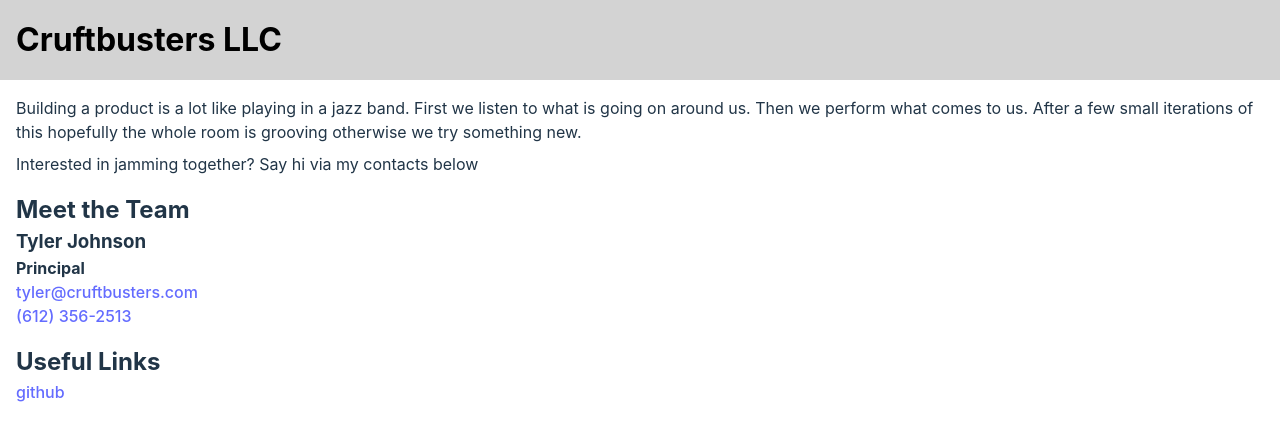
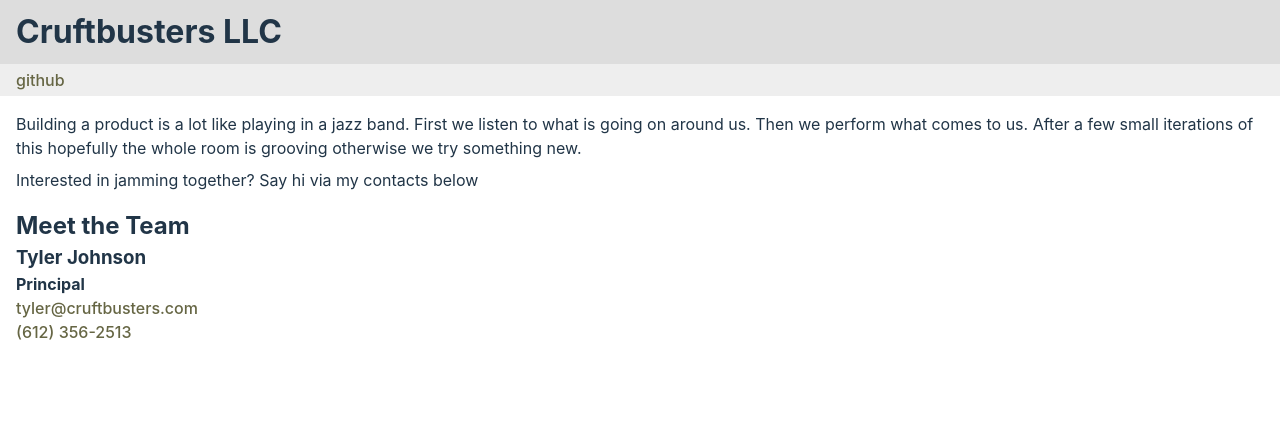
Before and after one commit to cruftbusters/devpod, a React (Vite) app in the folder apps/home/: page / in a window 1280 px wide. Shown: the top 440 px of the page. Built offline with nearby package versions, Linux system fonts and the light colour scheme.

Commit message:
hoist github link to banner and restyle dark/light mode for anchors

```diff
--- a/apps/home/src/App.tsx
+++ b/apps/home/src/App.tsx
@@ -1,8 +1,19 @@
 function App() {
   return (
     <>
-      <div className={'brand'} style={{ padding: '1em' }}>
-        <h1>Cruftbusters LLC</h1>
+      <div className={'brand'} style={{ padding: '0.5em 1em' }}>
+        <a href="/" style={{ color: 'inherit' }}>
+          <h1>Cruftbusters LLC</h1>
+        </a>
+      </div>
+      <div className={'accent'} style={{ padding: '0.25em 1em' }}>
+        <a href="https://github.com/cruftbusters">github</a>
+        <a
+          hidden={true}
+          href="https://ccfs.sos.wa.gov/#/expressAnnualReport/1593817"
+        >
+          WA UBI 604 960 276
+        </a>
       </div>
       <div style={{ margin: '1em' }}>
         <p>
@@ -24,18 +35,6 @@
           <a href="tel:+16123562513">(612) 356-2513</a>
         </div>
       </div>
-      <div style={{ margin: '1em' }}>
-        <h2>Useful Links</h2>
-        <div>
-          <a href="https://github.com/cruftbusters">github</a>
-        </div>
-        <a
-          hidden={true}
-          href="https://ccfs.sos.wa.gov/#/expressAnnualReport/1593817"
-        >
-          WA UBI 604 960 276
-        </a>
-      </div>
     </>
   )
 }
--- a/apps/home/src/index.css
+++ b/apps/home/src/index.css
@@ -13,18 +13,22 @@
   -moz-osx-font-smoothing: grayscale;
 }
 
+.accent {
+  background-color: #484848;
+}
+
 .brand {
-  background-color: dimgray;
+  background-color: #909090;
   color: white;
 }
 
 a {
   font-weight: 500;
-  color: #646cff;
+  color: #ffa;
   text-decoration: inherit;
 }
 a:hover {
-  color: #535bf2;
+  color: white;
 }
 
 body {
@@ -68,17 +72,26 @@
 @media (prefers-color-scheme: light) {
   :root {
     color: #213547;
-    background-color: #ffffff;
+    background-color: #fff;
+  }
+
+  .accent {
+    background-color: #eee;
   }
 
   .brand {
-    background-color: lightgray;
-    color: black;
+    color: #213547;
+    background-color: #ddd;
+  }
+
+  a {
+    color: #664;
   }
 
   a:hover {
-    color: #747bff;
+    color: #213547;
   }
+
   button {
     background-color: #f9f9f9;
   }
```
